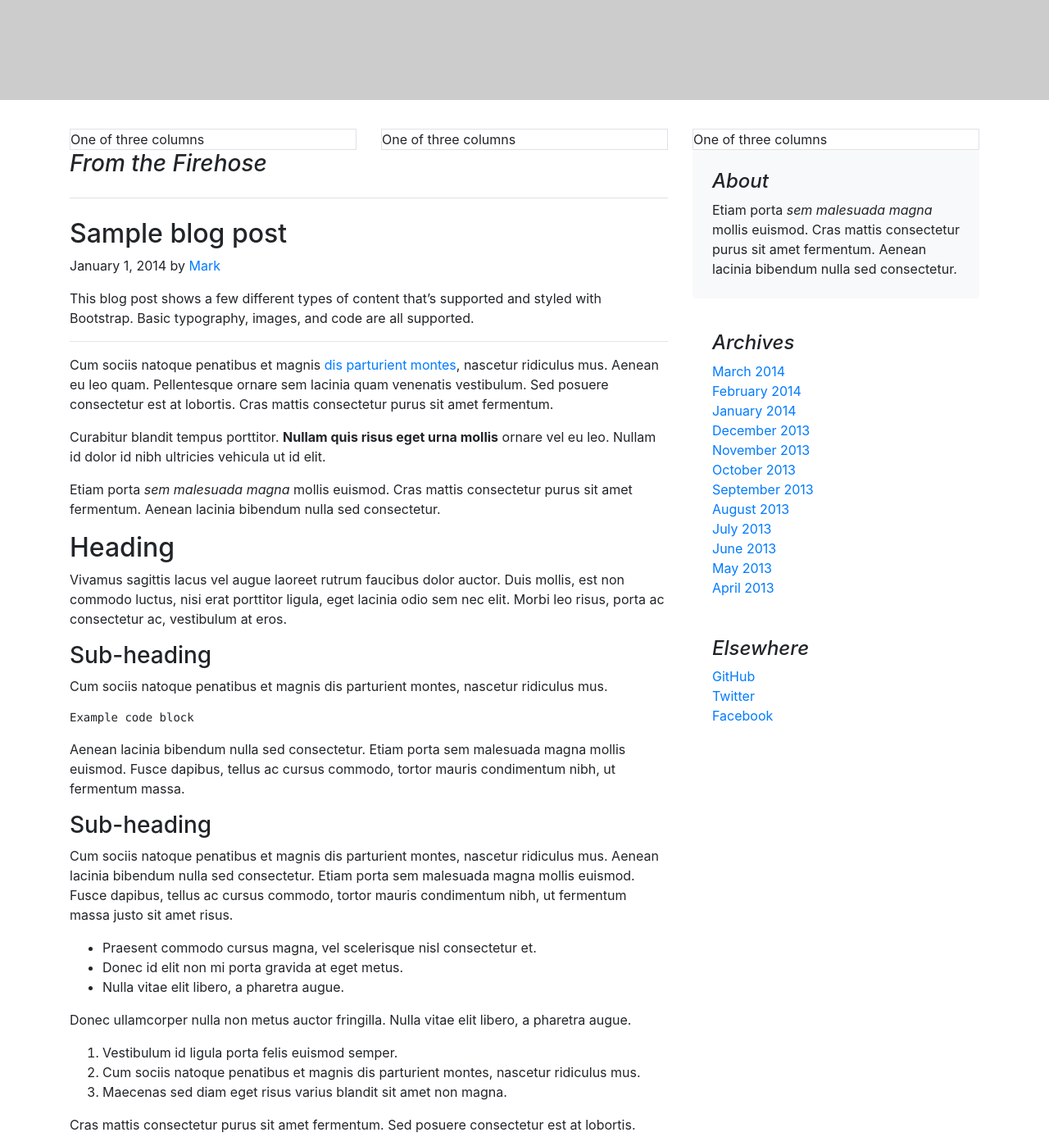
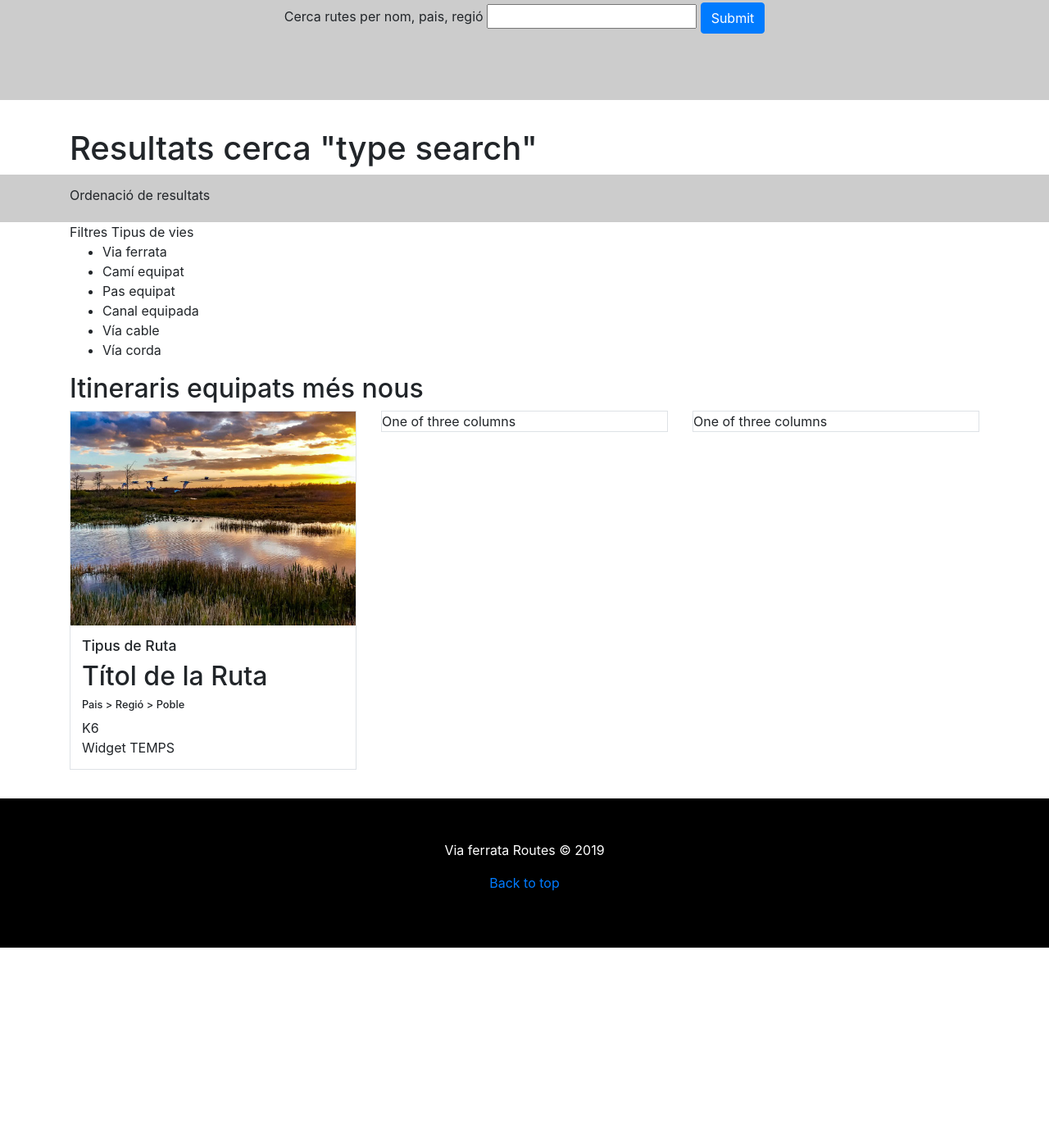
Before and after one commit to vrakob/viaferrata, a plain HTML site: page index.html in a window 1280 px wide. Shown: the part 204-1591 px from the top of the page at 82% size. After the commit the page ends 1360 px from the top, so only its background shows below. Drawn offline with nearby package versions, Linux system fonts and the light colour scheme.

Commit message:
Canvis HOME

```diff
--- a/css/style.css
+++ b/css/style.css
@@ -2,7 +2,21 @@
 
 /*HOME*/
 #mapa,
-#cerca { min-height:200px; background-color:#ccc; }
+#cerca { min-height:200px; background-color:#ccc; display:flex; justify-content:center; align-items:center; }
 .principal-home { margin-bottom:35px; }
 
-.nav-tabs .nav-link.active { color: #fff; background-color: #ccc; border-color: #dee2e6 #dee2e6 #ccc; }
+.nav-tabs .nav-link.active { color: #fff; background-color: #ccc;
+							 border-color: #dee2e6 #dee2e6 #ccc; }
+
+/*FICHA HOME*/
+.route-thumb img { width:100%; }
+.description { padding:4%; }
+	.description .type { font-size:1.1em; }
+	.description .title {  }
+	.description .zone { font-size:.8em; }
+
+.order-results { background-color:#ccc; padding:1%; }
+
+/*FOOTER*/
+footer { text-align:center; background-color:#000; color:#fff;
+	     margin-bottom:0; padding:4%; margin-top:35px; }
--- a/index.html
+++ b/index.html
@@ -11,6 +11,7 @@
 
   <!-- Bootstrap CSS -->
   <link rel="stylesheet" href="css/bootstrap.min.css">
+  <link rel="stylesheet" href="https://unpkg.com/leaflet@1.5.1/dist/leaflet.css" />
   <!-- Custom styles for this template -->
   <link href="css/style.css" rel="stylesheet">
 </head>
@@ -43,22 +44,81 @@
     <nav>
       <div class="nav nav-tabs" id="nav-tab" role="tablist">
         <a class="nav-item nav-link active" id="nav-cerca-tab" data-toggle="tab" href="#cerca" role="tab" aria-controls="nav-home" aria-selected="true">Cerca</a>
-        <a class="nav-item nav-link" id="nav-mapa-tab" data-toggle="tab" href="#mapa" role="tab" aria-controls="nav-profile" aria-selected="false">Mapa</a>
+        <a class="nav-item nav-link" id="nav-mapa-tab" data-toggle="tab" href="#mapid" role="tab" aria-controls="nav-profile" aria-selected="false">Mapa</a>
       </div>
     </nav>
     <div class="tab-content" id="nav-tabContent">
-      <div class="tab-pane fade show active" id="cerca" role="tabpanel" aria-labelledby="nav-home-tab">Cercador anira aqui</div>
-      <div class="tab-pane fade" id="mapa" role="tabpanel" aria-labelledby="nav-profile-tab">Mapa anirà aquí</div>
+      <div class="tab-pane fade show active" id="cerca" role="tabpanel" aria-labelledby="nav-home-tab">
+        <form>
+          <label>Cerca rutes per nom, pais, regió</label>
+          <input type="text">
+          <button type="submit" class="btn btn-primary">Submit</button>
+        </form>
+
+      </div>
+      <div class="tab-pane fade" id="mapid" style="height:400px;" role="tabpanel" aria-labelledby="nav-profile-tab">Mapa anirà aquí</div>
     </div>
   </div>
 </div>
 </div>
 
+<main rol="main">
+  <div class="container">
+  <div class="row">
+    <div class="col-md-12">
+      <h1 class="search-title">Resultats cerca <span>"type search"</span></h1>
+    </div>
+  </div>
+</div>
+<div class="order-results">
 <div class="container">
   <div class="row">
+    <div class="col-md-12">
+      <label>Ordenació de resultats</label>
+    </div>
+  </div>
+</div>
+</div>
+<div class="container">
+  <div class="row">
+    <div class="col-md-3">
+      <span>Filtres</span>
+      <span>Tipus de vies</span>
+      <form>
+        <ul>
+          <li>Via ferrata</li>
+          <li>Camí equipat</li>
+          <li>Pas equipat</li>
+          <li>Canal equipada</li>
+          <li>Vía cable</li>
+          <li>Vía corda</li>
+        </ul>
+      </form>
+    </div>
+    <div class="col-md-9">
+
+    </div>
+  </div>
+</div>
+  <div class="container">
+  <div class="row">
+    <div class="col-md-12">
+      <h2>Itineraris equipats més nous</h2>
+    </div>
+  </div>
+  <div class="row">
     <div class="col-sm">
-      <div class="border">
-        One of three columns
+      <div class="border route-card">
+        <div class="route-thumb">
+          <img src="img/route1-thumb.jpg">
+        </div>
+        <div class="description">
+          <h4 class="type">Tipus de Ruta</h4>
+          <h2 class="title">Títol de la Ruta</h2>
+          <h5 class="zone">Pais > Regió > Poble</h5>
+          <span>K6</span>
+          <div class="meteo-api">Widget TEMPS</div>
+        </div>
       </div>
     </div>
     <div class="col-sm">
@@ -73,123 +133,10 @@
     </div>
   </div>
 </div>
-
-<main role="main" class="container">
-  <div class="row">
-    <div class="col-md-8 blog-main">
-      <h3 class="pb-4 mb-4 font-italic border-bottom">
-        From the Firehose
-      </h3>
-
-      <div class="blog-post">
-        <h2 class="blog-post-title">Sample blog post</h2>
-        <p class="blog-post-meta">January 1, 2014 by <a href="#">Mark</a></p>
-
-        <p>This blog post shows a few different types of content that’s supported and styled with Bootstrap. Basic typography, images, and code are all supported.</p>
-        <hr>
-        <p>Cum sociis natoque penatibus et magnis <a href="#">dis parturient montes</a>, nascetur ridiculus mus. Aenean eu leo quam. Pellentesque ornare sem lacinia quam venenatis vestibulum. Sed posuere consectetur est at lobortis. Cras mattis consectetur purus sit amet fermentum.</p>
-        <blockquote>
-          <p>Curabitur blandit tempus porttitor. <strong>Nullam quis risus eget urna mollis</strong> ornare vel eu leo. Nullam id dolor id nibh ultricies vehicula ut id elit.</p>
-        </blockquote>
-        <p>Etiam porta <em>sem malesuada magna</em> mollis euismod. Cras mattis consectetur purus sit amet fermentum. Aenean lacinia bibendum nulla sed consectetur.</p>
-        <h2>Heading</h2>
-        <p>Vivamus sagittis lacus vel augue laoreet rutrum faucibus dolor auctor. Duis mollis, est non commodo luctus, nisi erat porttitor ligula, eget lacinia odio sem nec elit. Morbi leo risus, porta ac consectetur ac, vestibulum at eros.</p>
-        <h3>Sub-heading</h3>
-        <p>Cum sociis natoque penatibus et magnis dis parturient montes, nascetur ridiculus mus.</p>
-        <pre><code>Example code block</code></pre>
-        <p>Aenean lacinia bibendum nulla sed consectetur. Etiam porta sem malesuada magna mollis euismod. Fusce dapibus, tellus ac cursus commodo, tortor mauris condimentum nibh, ut fermentum massa.</p>
-        <h3>Sub-heading</h3>
-        <p>Cum sociis natoque penatibus et magnis dis parturient montes, nascetur ridiculus mus. Aenean lacinia bibendum nulla sed consectetur. Etiam porta sem malesuada magna mollis euismod. Fusce dapibus, tellus ac cursus commodo, tortor mauris condimentum nibh, ut fermentum massa justo sit amet risus.</p>
-        <ul>
-          <li>Praesent commodo cursus magna, vel scelerisque nisl consectetur et.</li>
-          <li>Donec id elit non mi porta gravida at eget metus.</li>
-          <li>Nulla vitae elit libero, a pharetra augue.</li>
-        </ul>
-        <p>Donec ullamcorper nulla non metus auctor fringilla. Nulla vitae elit libero, a pharetra augue.</p>
-        <ol>
-          <li>Vestibulum id ligula porta felis euismod semper.</li>
-          <li>Cum sociis natoque penatibus et magnis dis parturient montes, nascetur ridiculus mus.</li>
-          <li>Maecenas sed diam eget risus varius blandit sit amet non magna.</li>
-        </ol>
-        <p>Cras mattis consectetur purus sit amet fermentum. Sed posuere consectetur est at lobortis.</p>
-      </div><!-- /.blog-post -->
-
-      <div class="blog-post">
-        <h2 class="blog-post-title">Another blog post</h2>
-        <p class="blog-post-meta">December 23, 2013 by <a href="#">Jacob</a></p>
-
-        <p>Cum sociis natoque penatibus et magnis <a href="#">dis parturient montes</a>, nascetur ridiculus mus. Aenean eu leo quam. Pellentesque ornare sem lacinia quam venenatis vestibulum. Sed posuere consectetur est at lobortis. Cras mattis consectetur purus sit amet fermentum.</p>
-        <blockquote>
-          <p>Curabitur blandit tempus porttitor. <strong>Nullam quis risus eget urna mollis</strong> ornare vel eu leo. Nullam id dolor id nibh ultricies vehicula ut id elit.</p>
-        </blockquote>
-        <p>Etiam porta <em>sem malesuada magna</em> mollis euismod. Cras mattis consectetur purus sit amet fermentum. Aenean lacinia bibendum nulla sed consectetur.</p>
-        <p>Vivamus sagittis lacus vel augue laoreet rutrum faucibus dolor auctor. Duis mollis, est non commodo luctus, nisi erat porttitor ligula, eget lacinia odio sem nec elit. Morbi leo risus, porta ac consectetur ac, vestibulum at eros.</p>
-      </div><!-- /.blog-post -->
-
-      <div class="blog-post">
-        <h2 class="blog-post-title">New feature</h2>
-        <p class="blog-post-meta">December 14, 2013 by <a href="#">Chris</a></p>
-
-        <p>Cum sociis natoque penatibus et magnis dis parturient montes, nascetur ridiculus mus. Aenean lacinia bibendum nulla sed consectetur. Etiam porta sem malesuada magna mollis euismod. Fusce dapibus, tellus ac cursus commodo, tortor mauris condimentum nibh, ut fermentum massa justo sit amet risus.</p>
-        <ul>
-          <li>Praesent commodo cursus magna, vel scelerisque nisl consectetur et.</li>
-          <li>Donec id elit non mi porta gravida at eget metus.</li>
-          <li>Nulla vitae elit libero, a pharetra augue.</li>
-        </ul>
-        <p>Etiam porta <em>sem malesuada magna</em> mollis euismod. Cras mattis consectetur purus sit amet fermentum. Aenean lacinia bibendum nulla sed consectetur.</p>
-        <p>Donec ullamcorper nulla non metus auctor fringilla. Nulla vitae elit libero, a pharetra augue.</p>
-      </div><!-- /.blog-post -->
-
-      <nav class="blog-pagination">
-        <a class="btn btn-outline-primary" href="#">Older</a>
-        <a class="btn btn-outline-secondary disabled" href="#" tabindex="-1" aria-disabled="true">Newer</a>
-      </nav>
-
-    </div><!-- /.blog-main -->
-
-    <aside class="col-md-4 blog-sidebar">
-      <div class="p-4 mb-3 bg-light rounded">
-        <h4 class="font-italic">About</h4>
-        <p class="mb-0">Etiam porta <em>sem malesuada magna</em> mollis euismod. Cras mattis consectetur purus sit amet fermentum. Aenean lacinia bibendum nulla sed consectetur.</p>
-      </div>
-
-      <div class="p-4">
-        <h4 class="font-italic">Archives</h4>
-        <ol class="list-unstyled mb-0">
-          <li><a href="#">March 2014</a></li>
-          <li><a href="#">February 2014</a></li>
-          <li><a href="#">January 2014</a></li>
-          <li><a href="#">December 2013</a></li>
-          <li><a href="#">November 2013</a></li>
-          <li><a href="#">October 2013</a></li>
-          <li><a href="#">September 2013</a></li>
-          <li><a href="#">August 2013</a></li>
-          <li><a href="#">July 2013</a></li>
-          <li><a href="#">June 2013</a></li>
-          <li><a href="#">May 2013</a></li>
-          <li><a href="#">April 2013</a></li>
-        </ol>
-      </div>
-
-      <div class="p-4">
-        <h4 class="font-italic">Elsewhere</h4>
-        <ol class="list-unstyled">
-          <li><a href="#">GitHub</a></li>
-          <li><a href="#">Twitter</a></li>
-          <li><a href="#">Facebook</a></li>
-        </ol>
-      </div>
-    </aside><!-- /.blog-sidebar -->
-
-  </div><!-- /.row -->
-
-</main><!-- /.container -->
-
-<footer class="blog-footer">
-  <p>Blog template built for <a href="https://getbootstrap.com/">Bootstrap</a> by <a href="https://twitter.com/mdo">@mdo</a>.</p>
-  <p>
-    <a href="#">Back to top</a>
-  </p>
+</main>
+<footer>
+  <p>Via ferrata Routes © 2019</p>
+  <p><a href="#">Back to top</a></p>
 </footer>
 
 <!-- Optional JavaScript -->
@@ -197,5 +144,21 @@
 <script src="https://code.jquery.com/jquery-3.3.1.slim.min.js"></script>
 <script src="https://cdnjs.cloudflare.com/ajax/libs/popper.js/1.14.7/umd/popper.min.js"></script>
 <script src="js/bootstrap.min.js"></script>
+<script src="https://unpkg.com/leaflet@1.5.1/dist/leaflet.js"></script>
+<script>
+  var mymap = L.map('mapid').setView([41.419260, 2.174940], 13);
+
+L.tileLayer('http://{s}.tile.openstreetmap.org/{z}/{x}/{y}.png', {
+attribution: 'Map data &copy; <a href="http://openstreetmap.org">OpenStreetMap</a> contributors, <a href="http://creativecommons.org/licenses/by-sa/2.0/">CC-BY-SA</a>',
+maxZoom: 18,
+scrollWheelZoom : false,
+doubleClickZoom : false,
+touchZoom : false
+}).addTo(mymap);
+
+  var marker = L.marker([41.419260, 2.174940], {draggable: true}).bindPopup("Estic a casa").addTo(mymap);
+  var marker = L.marker([41.414500, 2.180870], {draggable: true}).bindPopup("Estic molt a prop de casa").addTo(mymap);
+
+</script>
 <body>
   </html>
```
Also changed, not shown: img/route1-thumb.jpg (added), img/route1.jpg (added).
